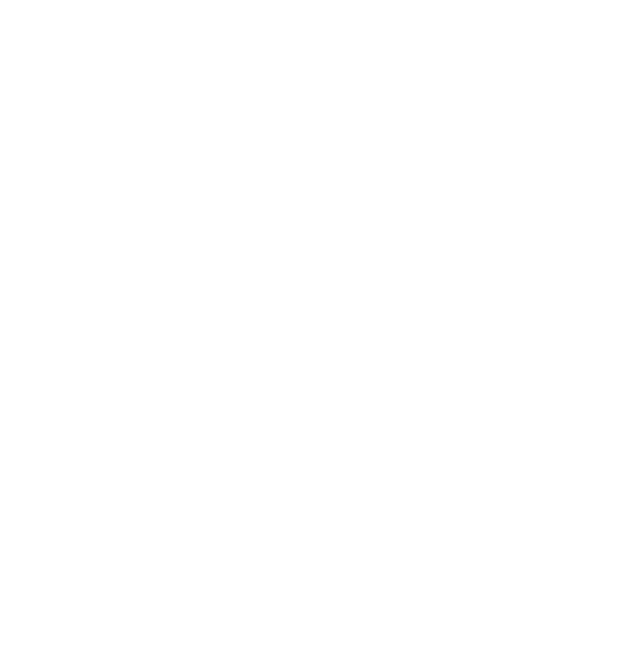
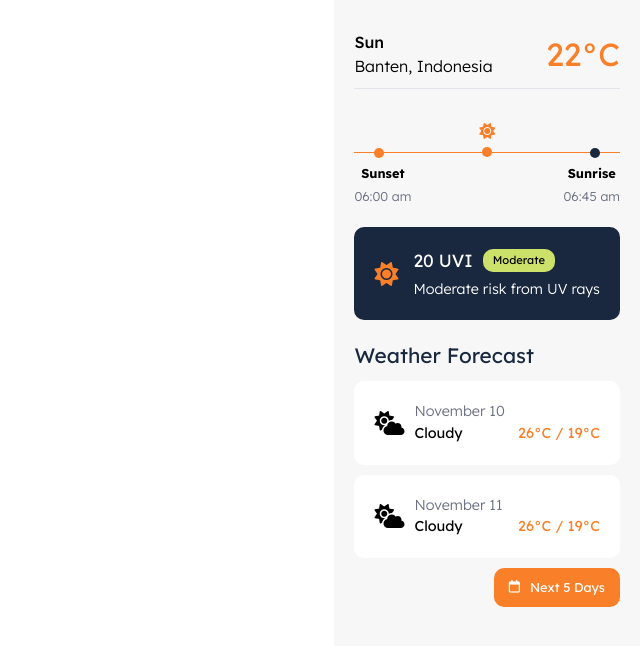
Before and after one commit to zadnap/odin-weather-app, a website built with webpack: page src/template.html in a window 1280 px wide. Shown: the whole page, without its empty margins (640-1280 px from the left). Built offline with nearby package versions, Linux system fonts and the light colour scheme.

Commit message:
Add sidebar UI
I changed css variables to make the sidebar more
beautiful

```diff
--- /dev/null
+++ b/src/assets/css/dashboard.css
@@ -0,0 +1,4 @@
+.dashboard {
+  flex: 1;
+  padding: var(--section-padding);
+}
--- /dev/null
+++ b/src/assets/css/scrollbar.css
@@ -0,0 +1,15 @@
+/* width */
+::-webkit-scrollbar {
+  width: 8px;
+}
+
+/* Track */
+::-webkit-scrollbar-track {
+  background: #f1f1f1;
+}
+
+/* Handle */
+::-webkit-scrollbar-thumb {
+  border-radius: var(--border-radius);
+  background: var(--orange);
+}
--- /dev/null
+++ b/src/assets/css/sidebar.css
@@ -0,0 +1,198 @@
+.sidebar {
+  padding: var(--section-padding);
+  background-color: var(--sub-background-color);
+  overflow-y: auto;
+}
+
+.sidebar .weather-header {
+  display: flex;
+  justify-content: space-between;
+  align-items: center;
+  border-bottom: var(--border-color) solid 1px;
+  padding: calc(var(--section-padding) / 2) 0;
+}
+.sidebar .weather-header h3 {
+  font-weight: 500;
+}
+.sidebar .weather-header h2 {
+  color: var(--orange);
+  font-size: 2rem;
+  font-weight: 400;
+}
+
+.sidebar .sun-transition {
+  display: flex;
+  flex-direction: column;
+  align-items: center;
+  padding: var(--section-padding) 0;
+}
+.sun-transition .sun-path {
+  width: 100%;
+}
+.sun-transition .sun {
+  position: relative;
+  margin: 10px 17px;
+  color: var(--orange);
+}
+.sun-transition .sun i {
+  z-index: 1;
+  position: relative;
+  left: 50%;
+  transform: translateX(-50%);
+}
+.sun-transition .sun i::after {
+  position: absolute;
+  content: "";
+  left: 50%;
+  transform: translateX(-50%);
+  bottom: -18px;
+  width: 10px;
+  height: 10px;
+  background-color: var(--orange);
+  border-radius: 50%;
+}
+.sun-transition .progress-bar {
+  top: -1px;
+  position: relative;
+  width: 100%;
+  height: 1px;
+  background-color: var(--orange);
+}
+.sun-transition .progress-bar::before,
+.sun-transition .progress-bar::after {
+  content: "";
+  position: absolute;
+  top: 50%;
+  transform: translateY(-50%);
+  width: 10px;
+  height: 10px;
+  background-color: var(--orange);
+  border-radius: 50%;
+}
+.sun-transition .progress-bar::before {
+  left: 20px;
+}
+.sun-transition .progress-bar::after {
+  right: 20px;
+  background-color: var(--heading-text-color);
+}
+.sun-transition .time-labels {
+  display: flex;
+  width: 100%;
+  margin-top: 10px;
+  justify-content: space-between;
+}
+.sunset,
+.sunrise {
+  text-align: center;
+}
+.sunset p,
+.sunrise p {
+  font-size: 0.8rem;
+  font-weight: bold;
+}
+.sunset span,
+.sunrise span {
+  font-size: 0.8rem;
+  color: var(--sub-text-color);
+}
+
+.sidebar .uv-index {
+  display: flex;
+  align-items: center;
+  gap: 15px;
+  color: var(--body-text-color-dark);
+  padding: var(--section-padding);
+  border-radius: var(--border-radius);
+  background-color: var(--heading-text-color);
+}
+.uv-index .icon {
+  font-size: 1.5rem;
+  color: var(--orange);
+}
+.uv-index .content {
+  display: flex;
+  flex-direction: column;
+  gap: 5px;
+}
+.uv-index h3 {
+  display: flex;
+  align-items: center;
+  gap: 10px;
+  font-weight: 400;
+  font-size: 1.1rem;
+}
+.uv-index h3 span {
+  font-size: 0.7rem;
+  padding: 3px 10px;
+  border-radius: var(--border-radius);
+  color: var(--body-text-color);
+}
+.uv-index .content p {
+  font-size: 0.9rem;
+}
+.uv-index h3 span.safe {
+  background-color: var(--safe-color);
+}
+.uv-index h3 span.moderate {
+  background-color: var(--moderate-color);
+}
+.uv-index h3 span.danger {
+  background-color: var(--danger-color);
+}
+
+.sidebar .weather-forecast {
+  display: flex;
+  flex-direction: column;
+  gap: 10px;
+  padding: var(--section-padding) 0;
+}
+.weather-forecast h1 {
+  font-size: 1.3rem;
+  font-weight: 400;
+  color: var(--heading-text-color);
+}
+.weather-forecast ul {
+  display: flex;
+  flex-direction: column;
+  gap: 10px;
+}
+.weather-forecast .icon {
+  font-size: 1.5rem;
+}
+.weather-forecast .day-forecast {
+  display: flex;
+  align-items: center;
+  gap: 10px;
+  padding: var(--section-padding);
+  background-color: var(--background-color);
+  border-radius: var(--border-radius);
+}
+.weather-forecast .day-forecast .date {
+  color: var(--sub-text-color);
+  font-size: 0.9rem;
+}
+.weather-forecast .day-forecast .condition {
+  font-size: 0.9rem;
+  font-weight: 400;
+}
+.weather-forecast .day-forecast .temp {
+  align-self: self-end;
+  color: var(--orange);
+  font-weight: 400;
+  font-size: 0.9rem;
+  margin-left: auto;
+}
+.weather-forecast .more-forecast {
+  align-self: self-end;
+  cursor: pointer;
+  background-color: var(--orange);
+  color: var(--body-text-color-dark);
+  border-radius: var(--border-radius);
+  padding: 10px 15px;
+  display: flex;
+  align-items: center;
+  gap: 10px;
+  font-size: 0.8rem;
+  font-weight: 400;
+}
--- a/src/assets/css/variables.css
+++ b/src/assets/css/variables.css
@@ -13,7 +13,6 @@
   --moderate-color: #cce16a;
   --danger-color: #e74c3c;
 
-  --border-radius: 15px;
-  --block-padding: 20px;
-  --flex-gap: 15px;
+  --border-radius: 10px;
+  --section-padding: 20px;
 }
--- /dev/null
+++ b/src/components/dashboard.js
@@ -0,0 +1,12 @@
+import "../assets/css/dashboard.css";
+
+function createDashboard() {
+  const dashboard = document.createElement("section");
+  dashboard.className = "dashboard";
+
+  dashboard.innerHTML = "";
+
+  return dashboard;
+}
+
+export default createDashboard;
--- /dev/null
+++ b/src/components/sidebar.js
@@ -0,0 +1,83 @@
+import "../assets/css/sidebar.css";
+
+function createSidebar() {
+  const sidebar = document.createElement("aside");
+  sidebar.className = "sidebar";
+
+  const weatherHeader = `
+    <div class="weather-header">
+        <div>
+            <h3>Sun</h3>
+            <p>Banten, Indonesia</p>
+        </div>
+        <h2>22°C</h2>
+    </div>
+  `;
+
+  const sunTransition = `
+    <div class="sun-transition">
+        <div class="sun-path">
+            <div class="sun"><i class="fa-solid fa-sun"></i></div>
+            <div class="progress-bar"></div>
+        </div>
+        <div class="time-labels">
+            <div class="sunset">
+                <p>Sunset</p>
+                <span>06:00 am</span>
+            </div>
+            <div class="sunrise">
+                <p>Sunrise</p>
+                <span>06:45 am</span>
+            </div>
+        </div>
+    </div>
+  `;
+
+  const uvIndex = `
+    <div class="uv-index">
+        <div class="icon"><i class="fa-solid fa-sun"></i></div>
+        <div class="content">
+            <h3>20 UVI <span class="moderate">Moderate</span></h3>
+            <p>Moderate risk from UV rays</p>
+        </div>
+    </div>
+  `;
+
+  const weatherForecast = `
+    <div class="weather-forecast">
+        <h1>Weather Forecast</h1>
+        <ul>
+            <li class="day-forecast">
+                <div class="icon"><i class="fa-solid fa-cloud-sun"></i></div>
+                <div>
+                    <p class="date">November 10</p>
+                    <p class="condition">Cloudy</p>
+                </div>
+                <div class="temp">
+                    <span class="max">26°C</span> / <span class="min">19°C</span>
+                </div>
+            </li>
+            <li class="day-forecast">
+                <div class="icon"><i class="fa-solid fa-cloud-sun"></i></div>
+                <div>
+                    <p class="date">November 11</p>
+                    <p class="condition">Cloudy</p>
+                </div>
+                <div class="temp">
+                    <span class="max">26°C</span> / <span class="min">19°C</span>
+                </div>
+            </li>
+        </ul>
+        <button class="more-forecast">
+            <i class="fa-regular fa-calendar"></i>
+            <span>Next 5 Days</span>
+        </button>
+    </div>
+  `;
+
+  sidebar.innerHTML = weatherHeader + sunTransition + uvIndex + weatherForecast;
+
+  return sidebar;
+}
+
+export default createSidebar;
--- a/src/index.js
+++ b/src/index.js
@@ -1,12 +1,22 @@
 import "./assets/css/reset.css";
 import "./assets/css/variables.css";
+import "./assets/css/scrollbar.css";
 import "./assets/css/main.css";
 
 import { handleSearch } from "./controllers/appController";
 import { locationInformation } from "./utils/storage";
+import createSidebar from "./components/sidebar";
+import createDashboard from "./components/dashboard";
 
 document.addEventListener("DOMContentLoaded", () => {
   if (locationInformation.get()) {
     handleSearch(locationInformation.get().address);
   }
+
+  const app = document.querySelector("#app");
+  const dashboard = createDashboard();
+  const sidebar = createSidebar();
+
+  app.appendChild(dashboard);
+  app.appendChild(sidebar);
 });
```
